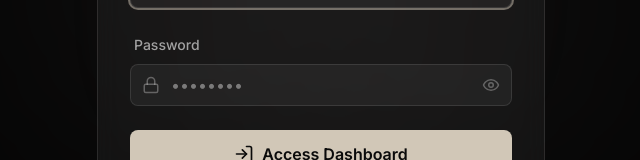
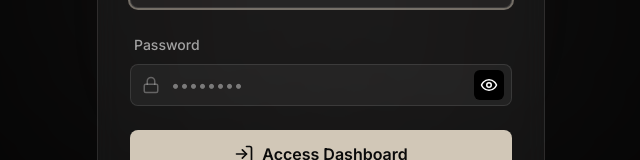
Before and after one commit to dryftonline/DRYFT, a Next.js app: page /login in a window 1280 px wide. Shown: the part 402-562 px from the top of the page, without its empty margins (319-959 px from the left). Built offline with nearby package versions, Linux system fonts and the light colour scheme.

Commit message:
updations

```diff
--- a/src/app/(dashboard)/users/page.tsx
+++ b/src/app/(dashboard)/users/page.tsx
@@ -308,7 +308,7 @@ export default function UserManagement() {
                       <button
                         type="button"
                         onClick={() => setShowPassword(!showPassword)}
-                        className="absolute right-3 top-1/2 -translate-y-1/2 text-white/30 hover:text-white/60 transition-colors"
+                        className="absolute right-2 top-1/2 -translate-y-1/2 bg-black text-white p-1 rounded-md hover:bg-black/80 transition-colors"
                       >
                         {showPassword ? <EyeOff size={16} /> : <Eye size={16} />}
                       </button>
@@ -327,7 +327,7 @@ export default function UserManagement() {
                       <button
                         type="button"
                         onClick={() => setShowConfirmPassword(!showConfirmPassword)}
-                        className="absolute right-3 top-1/2 -translate-y-1/2 text-white/30 hover:text-white/60 transition-colors"
+                        className="absolute right-2 top-1/2 -translate-y-1/2 bg-black text-white p-1 rounded-md hover:bg-black/80 transition-colors"
                       >
                         {showConfirmPassword ? <EyeOff size={16} /> : <Eye size={16} />}
                       </button>
--- a/src/app/login/page.tsx
+++ b/src/app/login/page.tsx
@@ -81,7 +81,7 @@ export default function LoginPage() {
                 <button
                   type="button"
                   onClick={() => setShowPassword(!showPassword)}
-                  className="absolute right-3 top-1/2 -translate-y-1/2 text-white/30 hover:text-white/60 transition-colors"
+                  className="absolute right-2 top-1/2 -translate-y-1/2 bg-black text-white p-1.5 rounded-md hover:bg-black/80 transition-colors"
                 >
                   {showPassword ? <EyeOff size={18} /> : <Eye size={18} />}
                 </button>
```
